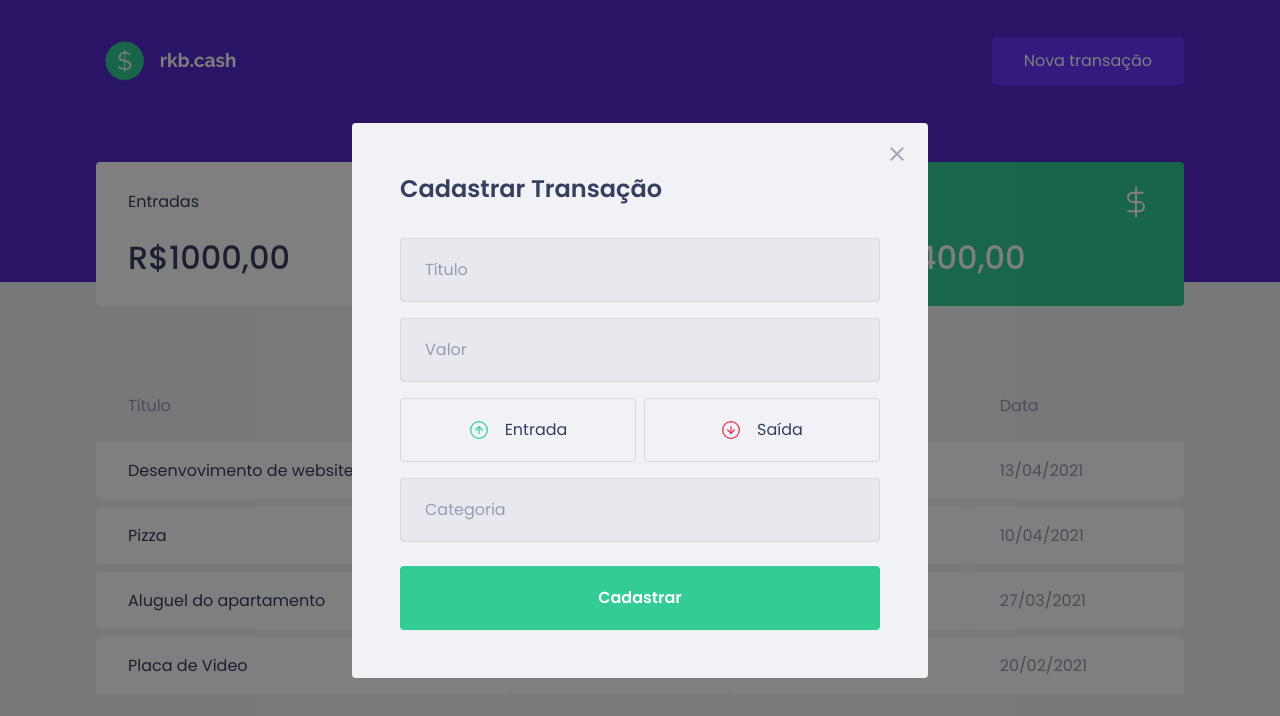
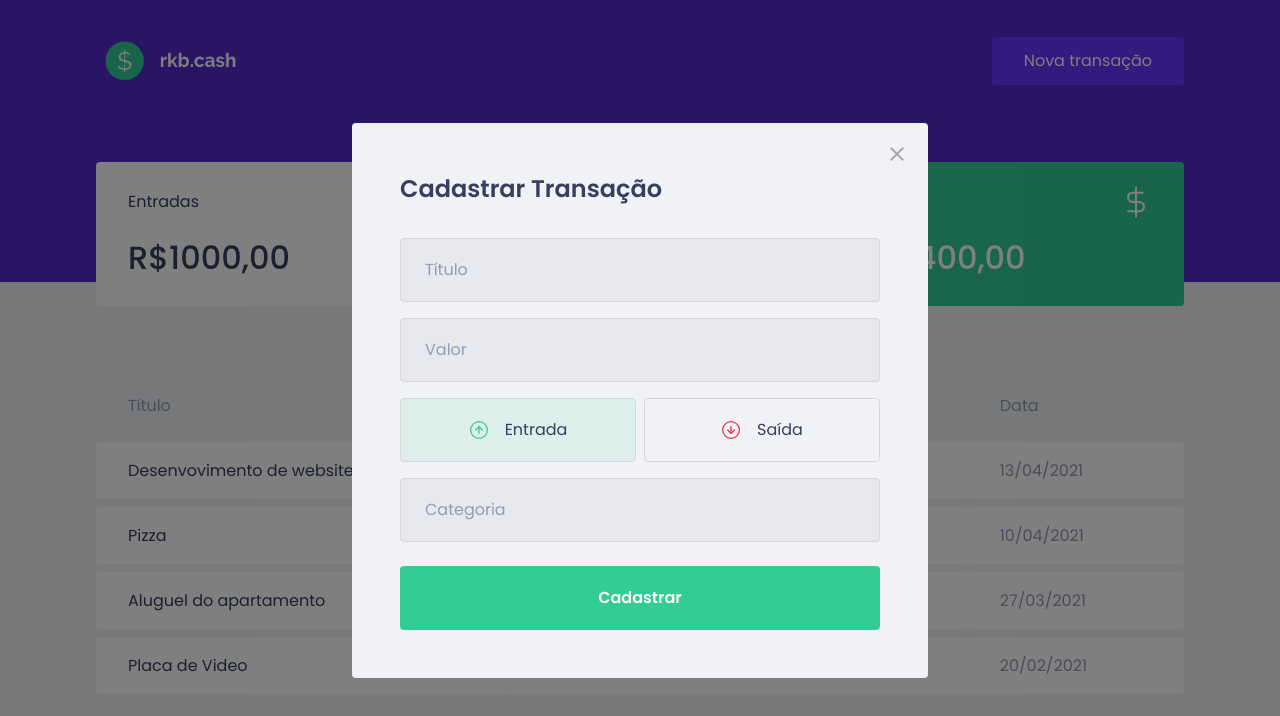
Before and after one commit to kalilscr/rkb.cash, a React (Create React App) app: page / in a window 1280 px wide. Both pictures are taken after a click on the button "Nova transação". Shown: the top 716 px of the page. Built offline with nearby package versions, Linux system fonts and the light colour scheme; no server answers; what miragejs would draw is missing.

Commit message:
adicionando funcionalidade e cores dos botões.

```diff
--- a/src/components/NewTransactionModal/index.tsx
+++ b/src/components/NewTransactionModal/index.tsx
@@ -2,7 +2,8 @@
 import incomeImg from '../../assets/income.svg'
 import outcomeImg from '../../assets/outcome.svg'
 import closeImg from '../../assets/close.svg';
-import { Container, TransacyionTypeContainer} from './styles';
+import { Container, TransacyionTypeContainer, RadioBox} from './styles';
+import { useState } from 'react';
 
 interface NewTransactionModalProps {
     isOpen: boolean;
@@ -10,6 +11,8 @@
 }
 
 export function NewTransactionModal({ isOpen, onRequestClose}: NewTransactionModalProps ) {
+    const [type, setType] = useState('deposit');
+
     return(
         <Modal
         isOpen={isOpen}
@@ -34,15 +37,23 @@
                 <input type="number" placeholder="Valor"/>
 
                 <TransacyionTypeContainer>
-                    <button type="button">
+                    <RadioBox type="button"
+                    onClick={() => {setType('deposit'); }}
+                    isActive={type === 'deposit'}
+                    activeColor={'green'}
+                    >
                         <img src={incomeImg} alt="Entrada" />
                         <span>Entrada</span>
-                    </button>
+                    </RadioBox>
 
-                    <button type="button">
+                    <RadioBox type="button"
+                    onClick={() => {setType('withdraw'); }}
+                    isActive={type === 'withdraw'}
+                    activeColor={'red'}
+                    >
                         <img src={outcomeImg} alt="Saída" />
                         <span>Saída</span>
-                    </button>
+                    </RadioBox>
                 </TransacyionTypeContainer>
 
                 <input placeholder="Categoria"/>
--- a/src/components/NewTransactionModal/styles.ts
+++ b/src/components/NewTransactionModal/styles.ts
@@ -1,5 +1,5 @@
 import styled from 'styled-components';
-import { darken } from 'polished';
+import { darken, transparentize } from 'polished';
 
 export const Container = styled.form `
     h2 {
@@ -55,11 +55,25 @@
     grid-template-columns: 1fr 1fr;
     gap: 0.5rem;
 
-    button {
+`;
+
+interface RadioBoxProps {
+    isActive: boolean;
+    activeColor: 'green' | 'red';
+}
+
+const colors = {
+    green: '#33cc95',
+    red: '#e52e4d'
+};
+
+export const RadioBox = styled.button<RadioBoxProps>`
     height: 4rem;
     border: 1px solid #d7d7d7;
     border-radius: 0.25rem;
-        background: transparent;
+
+    background: ${(props) => props.isActive ? transparentize(0.9, colors[props.activeColor]) : 'transparent'};
+
     display: flex;
     align-items: center;
     justify-content: center;
@@ -81,5 +95,4 @@
         font-size: 1rem;
         color: var(--text-title);
     }
-    }
 `;
```
Lines whose indentation alone changed are shown as unchanged.
